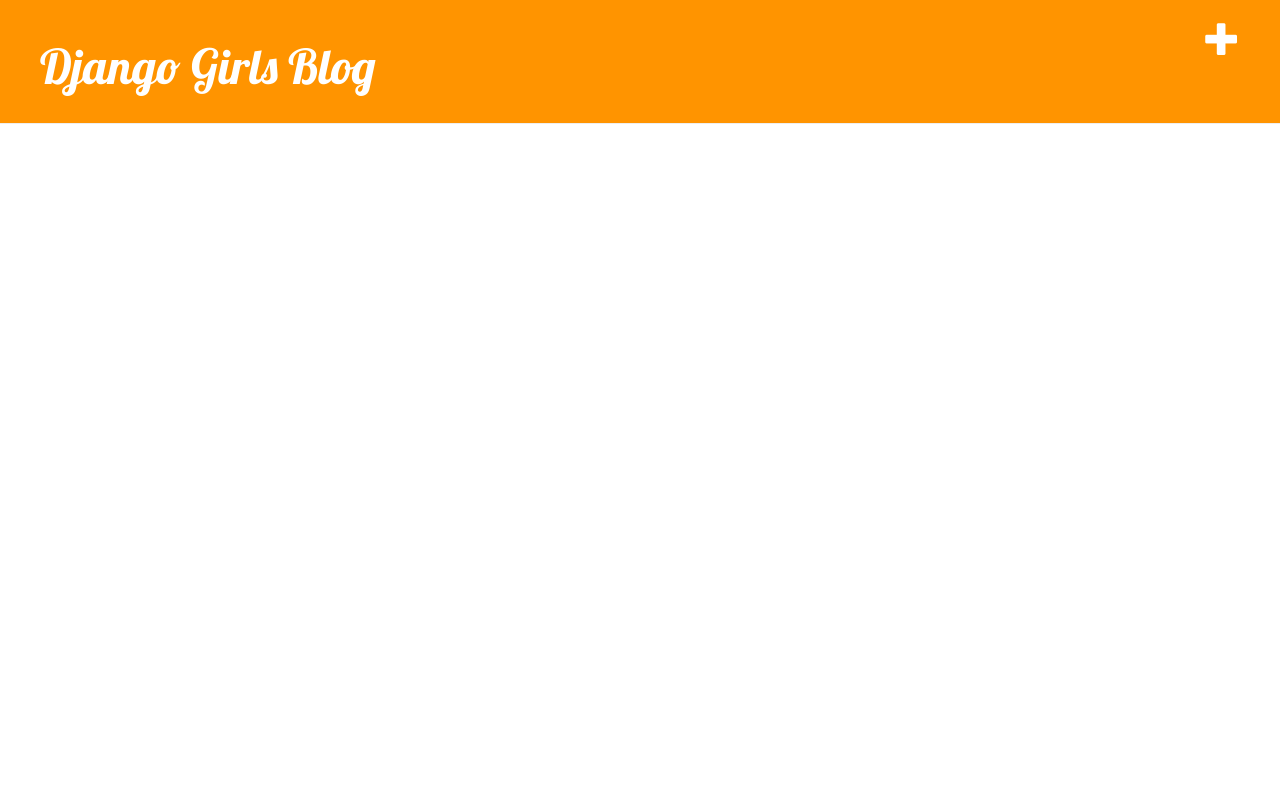
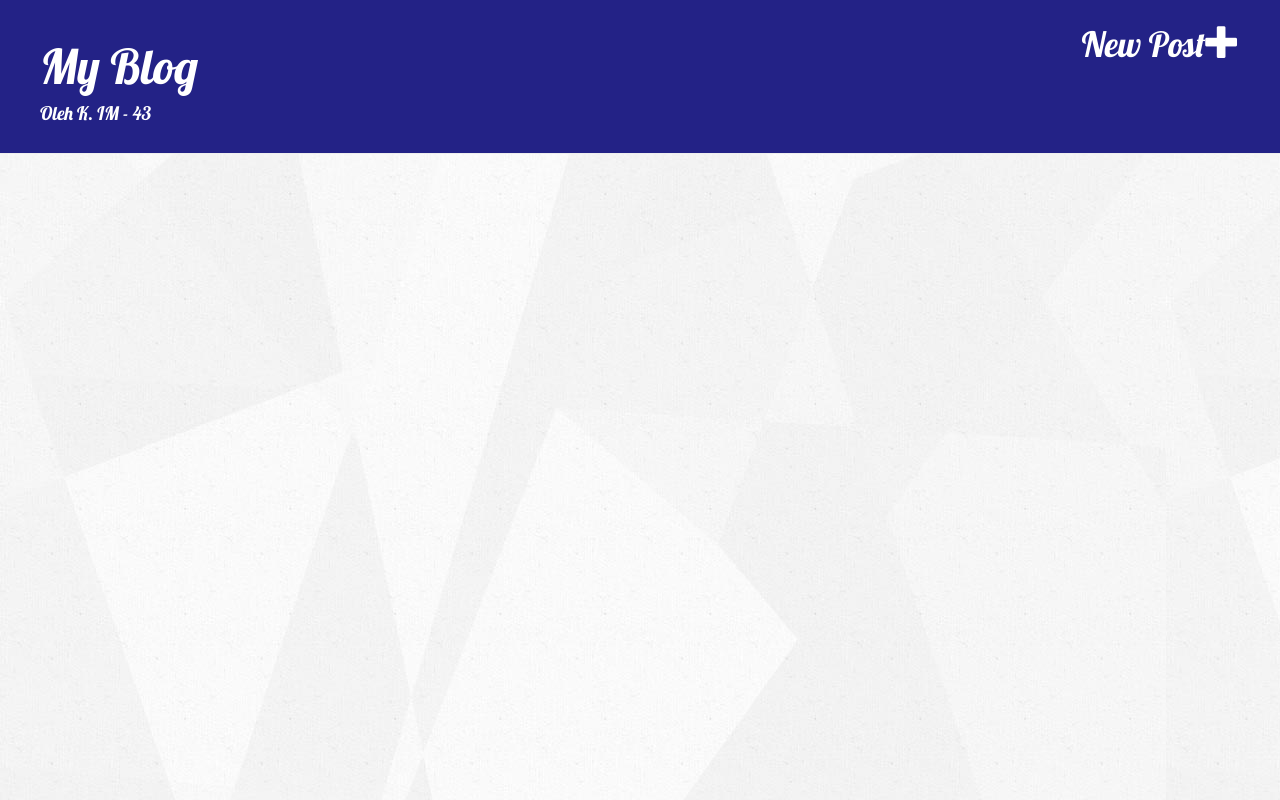
Before and after one commit to ferox960/DjangoBlog, a Django app: page / in a window 1280 px wide. Run offline with Django 3.2, Linux system fonts and the light colour scheme; the visitor is signed in with stand-in values (Sample User, id 1); data that the repository does not hold is empty; some libraries are stand-ins or nearby versions.

Commit message:
add background

```diff
--- a/blog/static/css/blog.css
+++ b/blog/static/css/blog.css
@@ -5,10 +5,11 @@
 
 body {
     padding-left: 0px;
+    background: #d0f4fd url(images/bp.jpg) repeat;
 }
 
 .page-header {
-    background-color: #ff9400;
+    background-color: #232286;
     margin-top: 0;
     padding: 20px 20px 20px 40px;
 }
@@ -19,17 +20,24 @@
     text-decoration: none;
 }
 
+h6 {
+    color: #ffffff;
+    font-size: 14pt;
+    text-decoration: none;
+    font-family: 'Lobster';
+}
+
 .content {
     margin-left: 40px;
 }
 
-h1, h2, h3, h4 {
+h1, h2, h3, h4, h5 {
     font-family: 'Lobster', cursive;
 }
 
 .date {
     float: right;
-    color: #828282;
+    color: #272727;
 }
 
 .save {
@@ -45,6 +53,7 @@
     float: right;
     font-size: 26pt;
     margin-right: 20px;
+    font-family: 'Lobster';
 }
 
 .post {
--- a/blog/templates/blog/base.html
+++ b/blog/templates/blog/base.html
@@ -1,7 +1,7 @@
 {% load static %}
 <html>
     <head>
-        <title>Django Girls blog</title>
+        <title>My Blog</title>
         <link rel="stylesheet" href="//maxcdn.bootstrapcdn.com/bootstrap/3.2.0/css/bootstrap.min.css">
         <link rel="stylesheet" href="//maxcdn.bootstrapcdn.com/bootstrap/3.2.0/css/bootstrap-theme.min.css">
         <link rel="stylesheet" href="{% static 'css/blog.css' %}">
@@ -10,9 +10,10 @@
     <body>
         <div class="page-header">
             {% if user.is_authenticated %}
-                <a href="{% url 'post_new' %}" class="top-menu"><span class="glyphicon glyphicon-plus"></span></a>
+                <a href="{% url 'post_new' %}" class="top-menu">New Post<span class="glyphicon glyphicon-plus"></span></a>
             {% endif %}
-            <h1><a href="/">Django Girls Blog</a></h1>
+            <h1><a href="/">My Blog</a></h1>
+            <h6>Oleh K. IM - 43</h6>
         </div>
         <div class="content container">
             <div class="row">
--- a/blog/templates/blog/post_edit.html
+++ b/blog/templates/blog/post_edit.html
@@ -1,7 +1,6 @@
 {% extends 'blog/base.html' %}
 
 {% block content %}
-    <h1>New post</h1>
     <form method="POST" class="post-form">{% csrf_token %}
         {{ form.as_p }}
         <button type="submit" class="save btn btn-default">Save</button>
--- a/blog/templates/blog/post_list.html
+++ b/blog/templates/blog/post_list.html
@@ -3,11 +3,11 @@
 {% block content %}
     {% for post in posts %}
         <div class="post">
+            <h1><a href="{% url 'post_detail' pk=post.pk %}">{{ post.title }}</a></h1>
+            <p>{{ post.text|linebreaksbr }}</p>
             <div class="date">
                 {{ post.published_date }}
             </div>
-            <h1><a href="{% url 'post_detail' pk=post.pk %}">{{ post.title }}</a></h1>
-            <p>{{ post.text|linebreaksbr }}</p>
         </div>
     {% endfor %}
 {% endblock %}
```
Also changed, not shown: blog/templates/blog/post_detail.html (+5 -5 lines), blog/static/css/images/bp.jpg (added).
